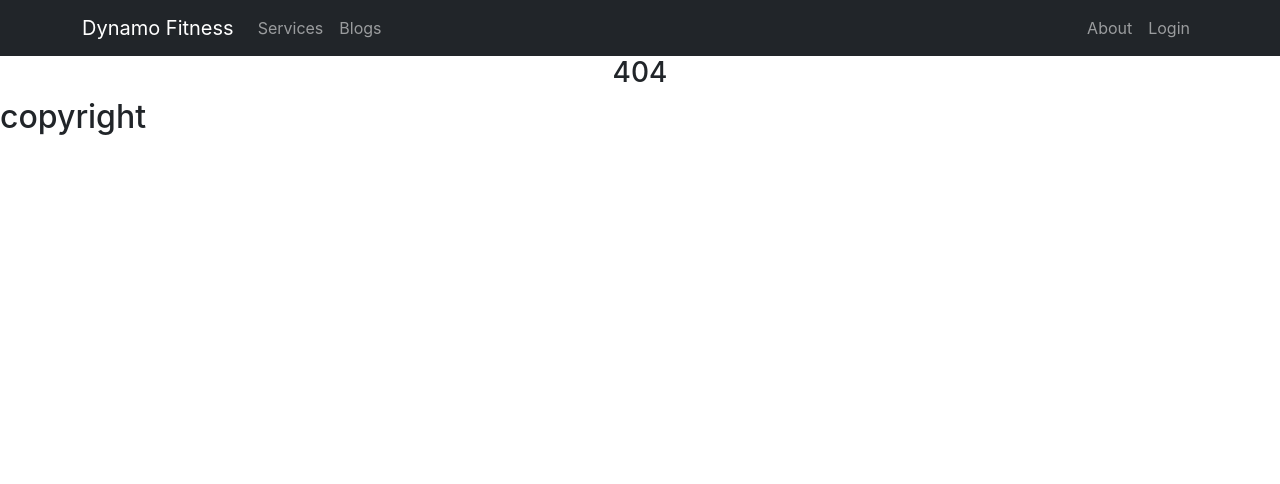
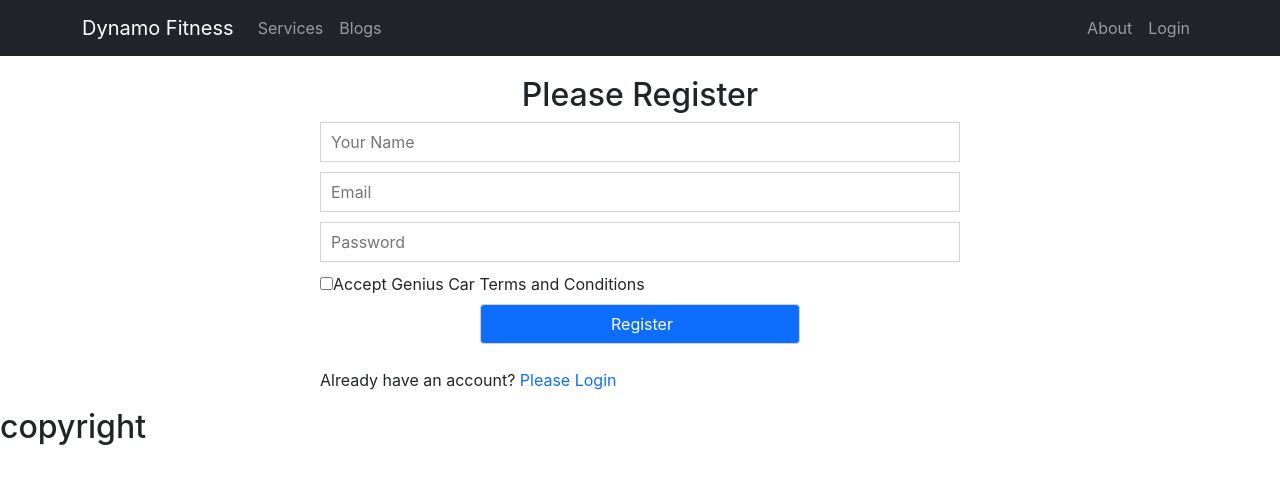
Before and after one commit to ibrahimsarder96/gym-trainer, a React (Create React App) app: page /register in a window 1280 px wide. Before the commit this address had no page. Shown: the top 484 px of the page. Built offline with nearby package versions, Linux system fonts and the light colour scheme.

Commit message:
added register

```diff
--- a/package.json
+++ b/package.json
@@ -11,6 +11,7 @@
     "react": "^18.0.0",
     "react-bootstrap": "^2.2.3",
     "react-dom": "^18.0.0",
+    "react-firebase-hooks": "^5.0.3",
     "react-router-dom": "^6.3.0",
     "react-scripts": "5.0.1",
     "web-vitals": "^2.1.4"
--- a/src/App.js
+++ b/src/App.js
@@ -8,6 +8,7 @@ import ServiceDetail from './Pages/ServiceDetail/ServiceDetail';
 import NotFound from './Pages/Shared/NotFound/NotFound';
 import Blogs from './Pages/Blogs/Blogs';
 import Login from './Pages/Login/Login';
+import Register from './Pages/Register/Register';
 
 function App() {
   return (
@@ -20,6 +21,7 @@ function App() {
       <Route path='/about' element={<About></About>}></Route>
       <Route path='/blogs' element={<Blogs></Blogs>}></Route>
       <Route path='login' element={<Login></Login>}></Route>
+      <Route path='/register' element={<Register></Register>}></Route>
       <Route path='*' element={<NotFound></NotFound>}></Route>
     </Routes>
     <Footer></Footer>
--- a/src/Pages/Login/Login.js
+++ b/src/Pages/Login/Login.js
@@ -19,14 +19,11 @@ const Login = () => {
   }
   return (
     <div className='container mx-auto w-50'>
-      <h1 className='text-center mt-5'>Please Login</h1>
+      <h2 className='text-center mt-5'>Please Login</h2>
       <Form onSubmit={handleSubmit}>
   <Form.Group className="mb-3" controlId="formBasicEmail">
     <Form.Label>Email address</Form.Label>
     <Form.Control ref={emailRef} type="email" placeholder="Enter email" required/>
-    <Form.Text className="text-muted">
-      We'll never share your email with anyone else.
-    </Form.Text>
   </Form.Group>
 
   <Form.Group className="mb-3" controlId="formBasicPassword">
@@ -40,7 +37,7 @@ const Login = () => {
     Submit
   </Button>
 </Form>
-<p className='mt-4'>Already have an account? <Link to="/login" className='text-primary pe-auto text-decoration-none' onClick={navigateRegister}>Please Login</Link></p>
+<p className='mt-4'>New to Fitness Gym? <Link to="/register" className='text-primary pe-auto text-decoration-none' onClick={navigateRegister}>Please Register</Link></p>
     </div>
   );
 };
--- /dev/null
+++ b/src/Pages/Register/Register.css
@@ -0,0 +1,13 @@
+.register-form{
+  margin: 0 auto;
+  width: 50%;
+}
+.register-form input:not([type='checkbox']){
+  display: block;
+  padding-left: 10px;
+  margin-bottom: 10px;
+  border: 1px solid lightgray;
+  height: 40px;
+  font-size: 16px;
+  width: 100%;
+}
--- a/src/Pages/Register/Register.js
+++ b/src/Pages/Register/Register.js
@@ -1,9 +1,35 @@
-import React from 'react';
+import { Form } from 'react-bootstrap';
+import  './Register.css'
+import { Link, useNavigate } from 'react-router-dom';
+
 
 const Register = () => {
+  const navigate = useNavigate();
+  const handleRegisterSubmit = async (event) =>{
+    event.preventDefault();
+    const name = event.target.name.value;
+    const email = event.target.email.value;
+    const password = event.target.password.value;
+  }
+  const navigateLogin = () =>{
+    navigate('/login')
+  }
   return (
-    <div>
-      <h2>Please Register</h2>
+      <div className='register-form'>
+      <h2 style={{textAlign: 'center', marginTop:'20px'}}>Please Register</h2>
+      <Form onSubmit={handleRegisterSubmit}>
+        <input type="text" name="name" id="" placeholder='Your Name'/>
+        <input type="email" name="email" id="" placeholder='Email' required/>
+        <input type="password" name="password" id="" placeholder='Password' required/>
+        <input  type="checkbox" name="terms" id="terms" />
+        <label  htmlFor='terms'>Accept Genius Car Terms and Conditions</label>
+        <input
+        className='bg-primary text-white mx-auto w-50 rounded mt-2'
+        type="submit"
+        value="Register" />
+      </Form>
+
+      <p className='mt-4'>Already have an account? <Link to="/login" className='text-primary pe-auto text-decoration-none' onClick={navigateLogin}>Please Login</Link></p>
     </div>
   );
 };
```
Also changed, not shown: 1 other file (tests, documents, lock files or other folders).
